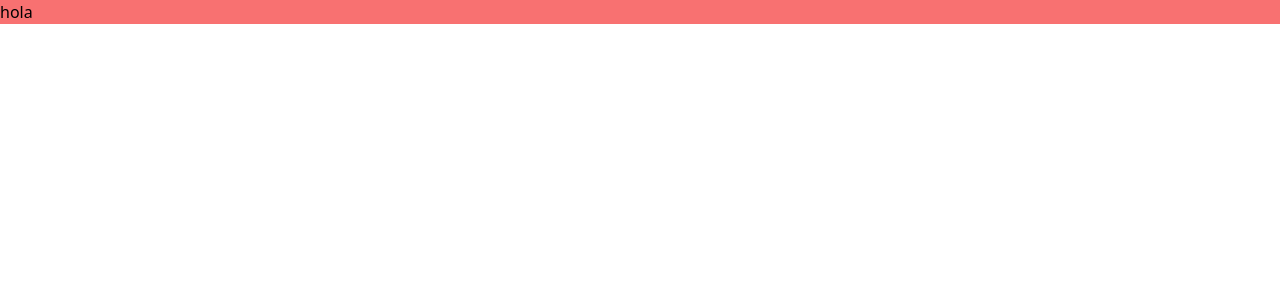
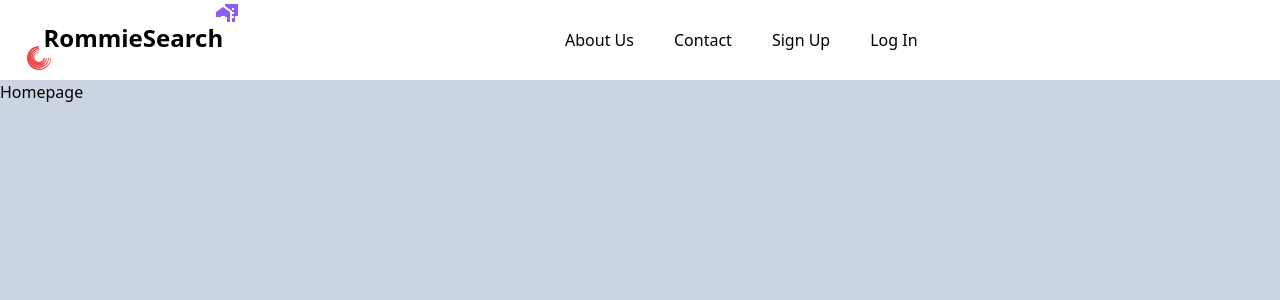
Before and after one commit to mondragonSaiz/findMyRommie, a React (Create React App) app in the folder client/: page / in a window 1280 px wide. Shown: the top 300 px of the page. Built offline with nearby package versions, Linux system fonts and the light colour scheme.

Commit message:
Header (navbar) with responsive design - Client

```diff
--- a/client/package.json
+++ b/client/package.json
@@ -9,6 +9,7 @@
     "@testing-library/user-event": "^12.1.10",
     "react": "^17.0.1",
     "react-dom": "^17.0.1",
+    "react-icons": "^4.11.0",
     "react-scripts": "5.0.1",
     "web-vitals": "^0.2.4"
   },
--- a/client/src/App.js
+++ /dev/null
@@ -1,5 +0,0 @@
-function App() {
-  return <div className="bg-red-400">hola</div>;
-}
-
-export default App;
--- /dev/null
+++ b/client/src/App.jsx
@@ -0,0 +1,12 @@
+import Header from './components/Header';
+import Home from './components/Home';
+function App() {
+  return (
+    <div className="">
+      <Header />
+      <Home />
+    </div>
+  );
+}
+
+export default App;
--- /dev/null
+++ b/client/src/components/Header.jsx
@@ -0,0 +1,38 @@
+import React, { useState } from 'react';
+import {
+  RiCheckboxBlankCircleFill,
+  RiMenu3Fill,
+  RiCloseLine,
+  RiHomeOfficeFill,
+} from 'react-icons/ri';
+import { SiLoop } from 'react-icons/si';
+import { MdMapsHomeWork } from 'react-icons/md';
+
+import brandLogo from '../assets/images/rommieS-logo.png';
+export default function Header() {
+  const [showMenu, setShowMenu] = useState(false);
+  return (
+    <header className="flex items-center justify-between xl:justify-start w-full py-4 px-8 h-[10vh]  z-50">
+      <div className="xl:w-1/6 text-center -mt-1">
+        <a href="#" className="text-2xl font-bold relative p-1 bg-white">
+          RommieSearch
+          <SiLoop className="absolute -left-3 -bottom-3 text-red-500 -z-10" />
+          <MdMapsHomeWork className="absolute -right-3 -top-4 text-violet-500 -z-10" />
+        </a>
+      </div>
+      <nav
+        className={`fixed xl:static bg-white w-[80%] md:w-[40%] xl:w-full h-full ${
+          showMenu ? 'left-0 ' : '-left-full'
+        } top-0  flex flex-1 flex-col xl:flex-row justify-center items-center gap-10 transition-all duration-500`}
+      >
+        <a href="#">About Us</a>
+        <a href="#">Contact</a>
+        <a href="#">Sign Up</a>
+        <a href="#">Log In</a>
+      </nav>
+      <button className="xl:hidden" onClick={() => setShowMenu(!showMenu)}>
+        {showMenu ? <RiCloseLine /> : <RiMenu3Fill />}
+      </button>
+    </header>
+  );
+}
--- /dev/null
+++ b/client/src/components/Home.jsx
@@ -0,0 +1,5 @@
+import React from 'react';
+
+export default function Home() {
+  return <section className="bg-slate-300 h-[90vh]">Homepage</section>;
+}
--- a/client/tailwind.config.js
+++ b/client/tailwind.config.js
@@ -2,7 +2,11 @@
 module.exports = {
   content: ['./src/**/*.{js,jsx,ts,tsx}', './index.html'],
   theme: {
-    extend: {},
+    extend: {
+      colors: {
+        primary: '#706FE5',
+      },
+    },
   },
   plugins: [],
 };
```
Also changed, not shown: client/src/assets/images/rommieS-logo.png (added), client/src/index.jsx (renamed from client/src/index.js), 1 other file (tests, documents, lock files or other folders).
